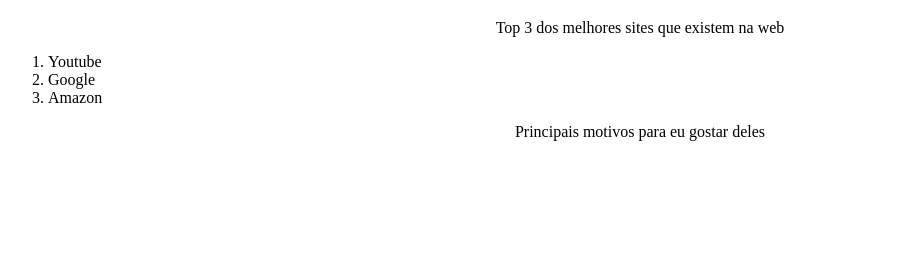
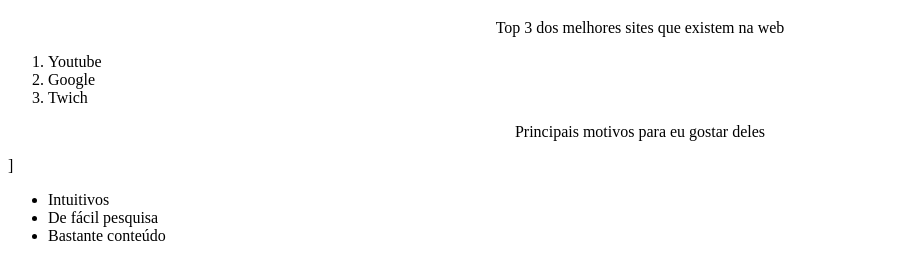
Before and after one commit to giuseppe-brandalise/trybe-exercicios, a plain HTML site: page fundamentos/bloco-3-introducao-a-html-e-css/dia-3-html-css-seletores-e-posicionamento/exercicio1DeSeletoresEPseudoclasses/index.html in a window 1280 px wide. Shown: the part 61-340 px from the top of the page, without its empty margins (0-921 px from the left). Drawn offline with Linux system fonts and the light colour scheme.

Commit message:
Adição de motivos para gostar em index.html

```diff
--- a/fundamentos/bloco-3-introducao-a-html-e-css/dia-3-html-css-seletores-e-posicionamento/exercicio1DeSeletoresEPseudoclasses/index.html
+++ b/fundamentos/bloco-3-introducao-a-html-e-css/dia-3-html-css-seletores-e-posicionamento/exercicio1DeSeletoresEPseudoclasses/index.html
@@ -11,8 +11,13 @@
     <ol>
       <li>Youtube</li>
       <li>Google</li>
-      <li>Amazon</li>
+      <li>Twich</li>
     </ol>
-    <p>Principais motivos para eu gostar deles</p>
+    <p>Principais motivos para eu gostar deles</p>]
+    <ul>
+      <li>Intuitivos</li>
+      <li>De fácil pesquisa</li>
+      <li>Bastante conteúdo</li>
+    </ul>
   </body>
 </html>
```
